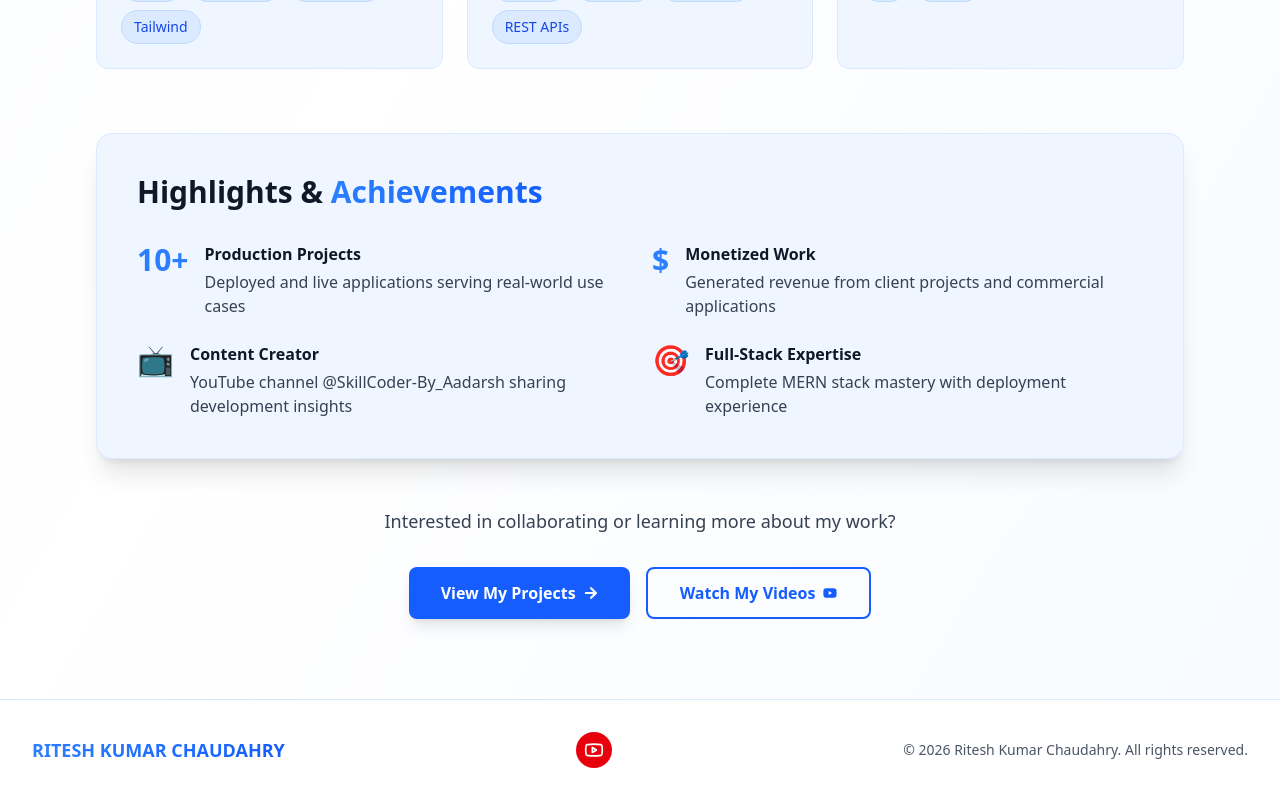
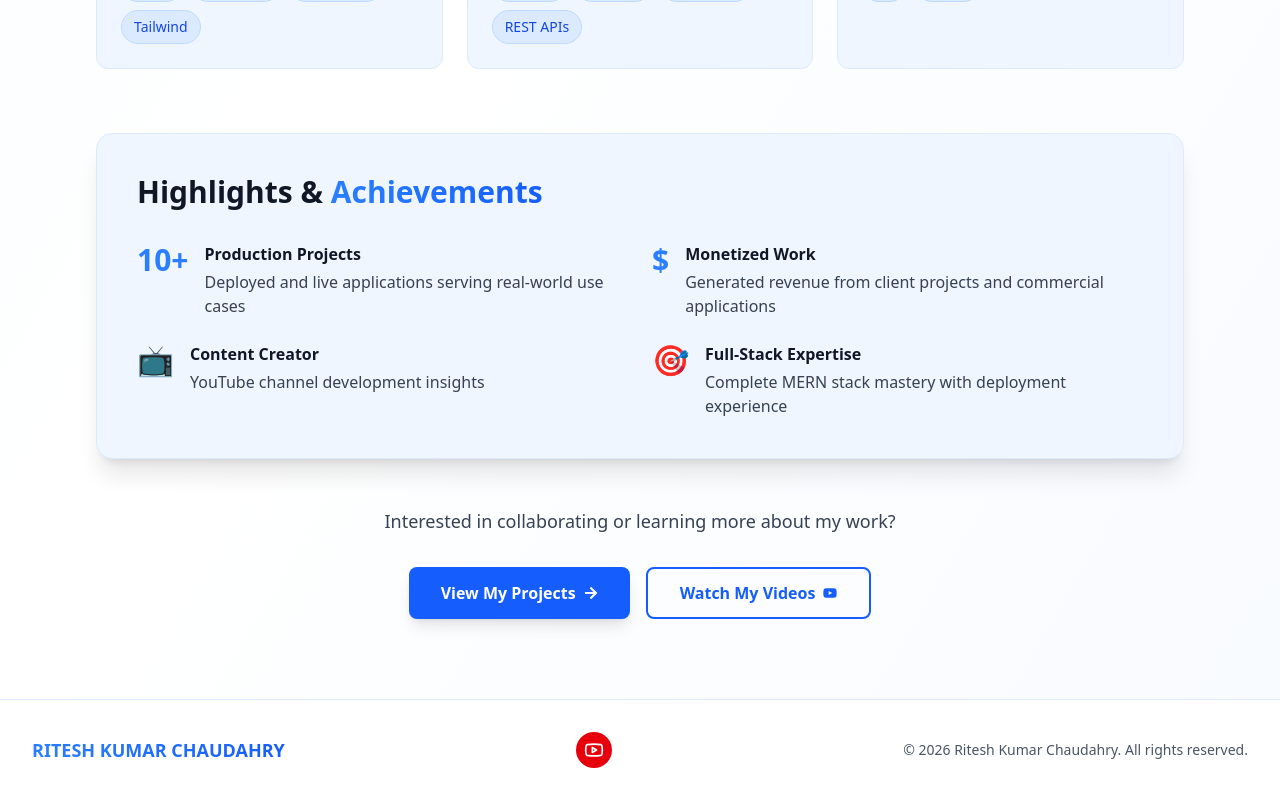
Before and after one commit to riteshchaudhary009/ProtfolioR, a React (Vite) app: page /about in a window 1280 px wide. Shown: the part 1491-2291 px from the top of the page. Built offline with nearby package versions, Linux system fonts and the light colour scheme.

Commit message:
commit new and push

```diff
--- a/src/pages/About.jsx
+++ b/src/pages/About.jsx
@@ -225,7 +225,7 @@ const About = () => {
                   Content Creator
                 </h3>
                 <p className={textPrimary}>
-                  YouTube channel @SkillCoder-By_Aadarsh sharing development
+                  YouTube channel development
                   insights
                 </p>
               </div>
--- a/src/pages/Work.jsx
+++ b/src/pages/Work.jsx
@@ -44,8 +44,8 @@ const Work = () => {
       title: "Expense Tracker",
       desc: "Expense Tracker — Smart MERN app for managing income & expenses with charts and dashboards for financial insights.",
       img: "./expense.png",
-      live: "https://expense-tracker-gamma-dun.vercel.app",
-      git: "https://github.com/Aadarsh-max/Expense-Tracker",
+      live: "https://expenses-tracker-f.vercel.app/",
+      git: "https://github.com/riteshchaudhary009/expenses-tracker-f",
       tech: ["React", "Charts.js", "MongoDB", "Node.js"],
     },
     {
```
